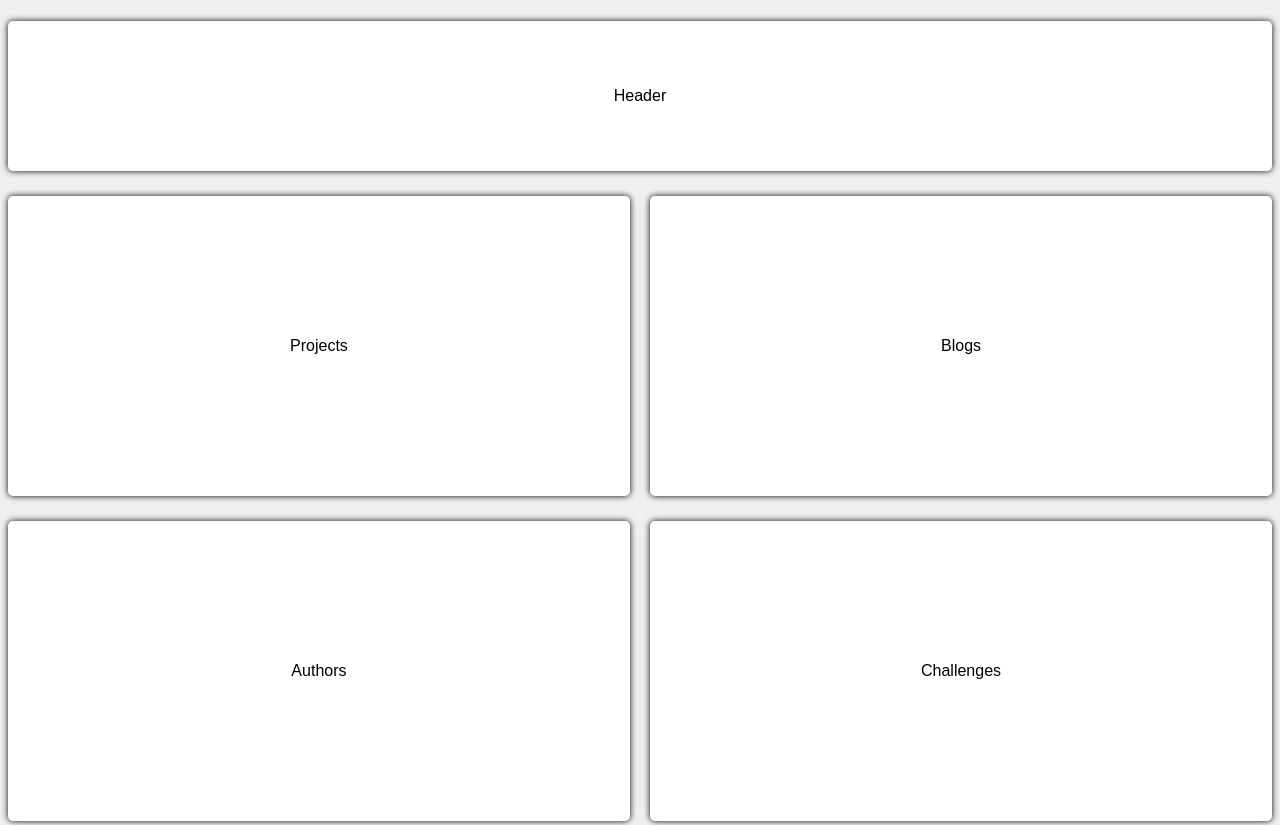
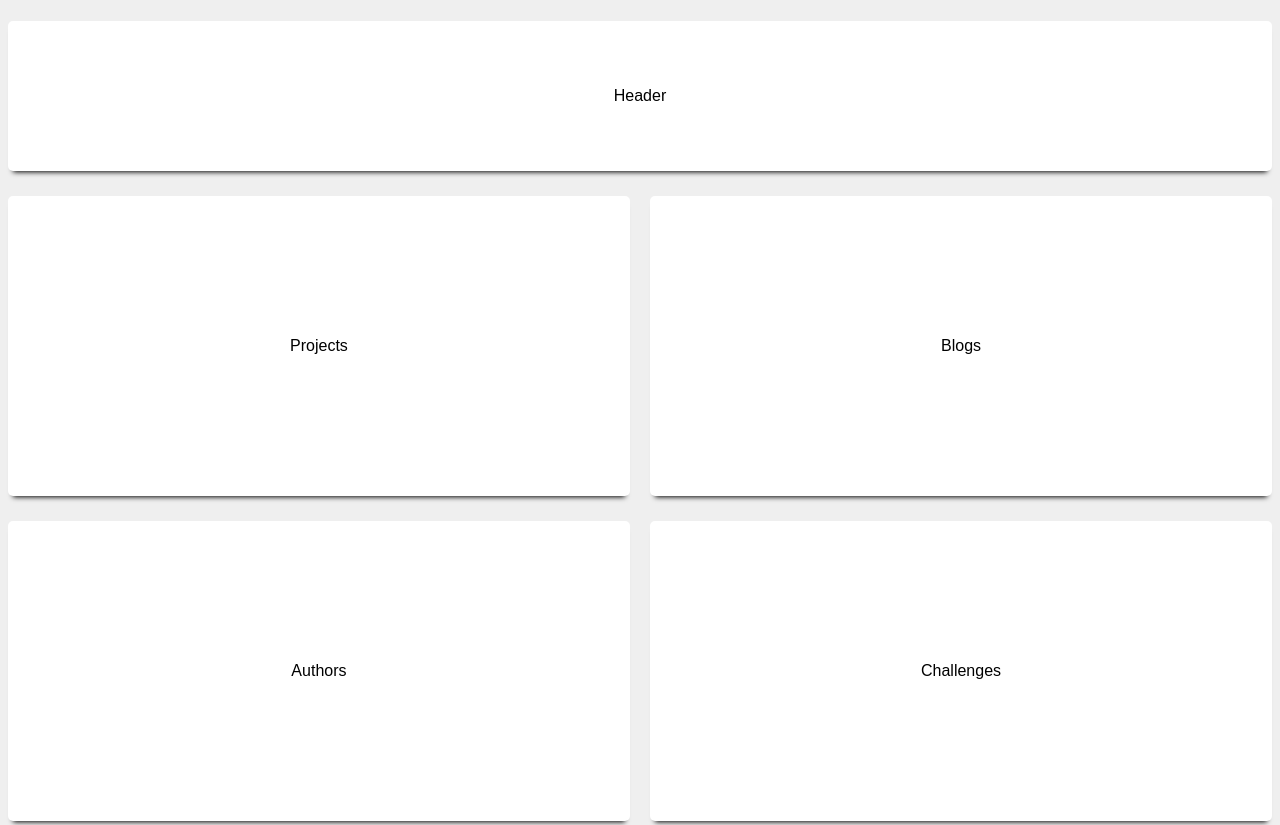
Before and after one commit to HackerHappyHour/hacker-happy-hour, a website: page src/wireframe.html in a window 1280 px wide. Shown: the top 825 px of the page. Drawn offline with Linux system fonts and the light colour scheme.

Commit message:
Updated CSS styling

```diff
--- a/src/css/wireframe.css
+++ b/src/css/wireframe.css
@@ -51,9 +51,9 @@ body {
 	height: 300px;
 	line-height: 300px;
 	text-align: center;
-	-webkit-box-shadow: 0 0 6px 0 black;
-	-moz-box-shadow: 0 0 6px 0 black;
-	box-shadow: 0 0 6px 0 black;
+	-webkit-box-shadow: 0 6px 5px -5px black;
+	-moz-box-shadow: 0 6px 5px -5px black;
+	box-shadow: 0 6px 5px -5px black;
 	border-radius: 5px;
 }
 
```
